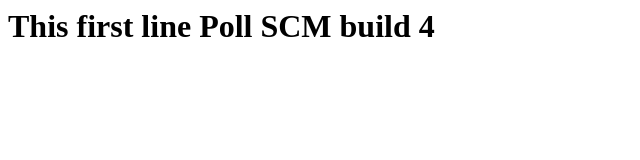
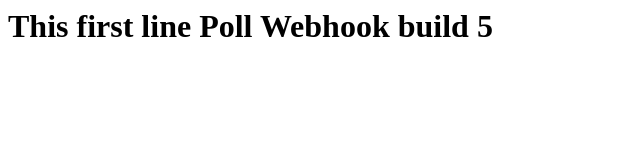
Before and after one commit to bharathroyal96/batch14, a plain HTML site: page index.html in a window 1280 px wide. Shown: the whole page, without its empty margins (0-640 px from the left). Drawn offline with Linux system fonts and the light colour scheme.

Commit message:
5st commit

```diff
--- a/index.html
+++ b/index.html
@@ -1 +1 @@
-<h1> This first line Poll SCM build 4 </h1>
+<h1> This first line Poll Webhook build 5 </h1>
```
